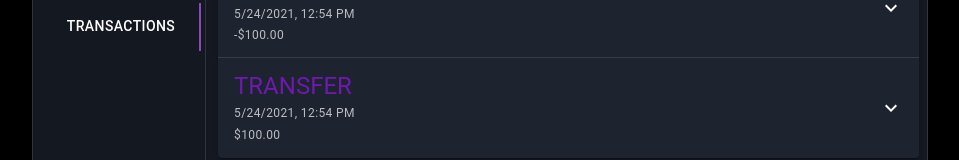
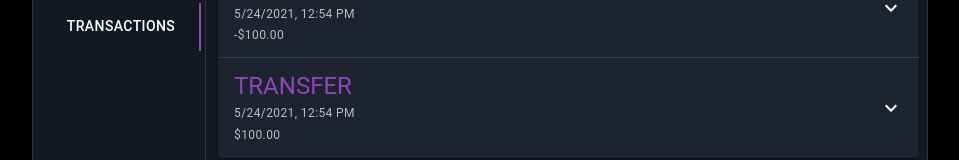
Before and after one commit to davidjyee/atm-react-ui, a React (Create React App) app: page /#/transactions in a window 1280 px wide. Shown: the part 336-496 px from the top of the page, without its empty margins (160-1119 px from the left). Built offline with nearby package versions, Linux system fonts and the light colour scheme.

Commit message:
Changed color for transfer

```diff
--- a/src/components/pages/TransactionsPage.tsx
+++ b/src/components/pages/TransactionsPage.tsx
@@ -45,7 +45,7 @@ const useStyles = makeStyles((theme: Theme) =>
       color: theme.palette.error.main,
     },
     headingTransfer: {
-      color: theme.palette.primary.main,
+      color: theme.palette.secondary.main,
     },
     secondaryHeading: {
       color: theme.palette.text.secondary,
```
